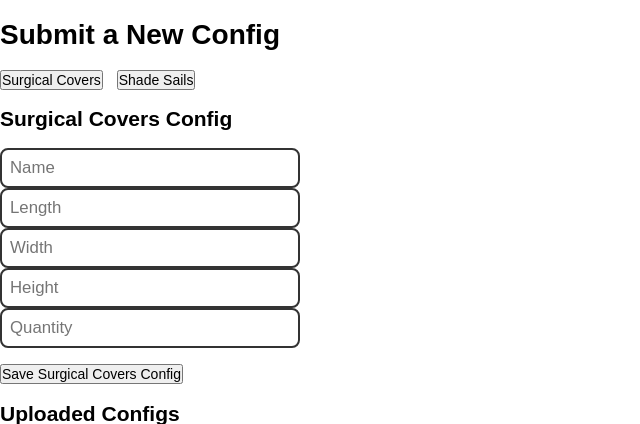
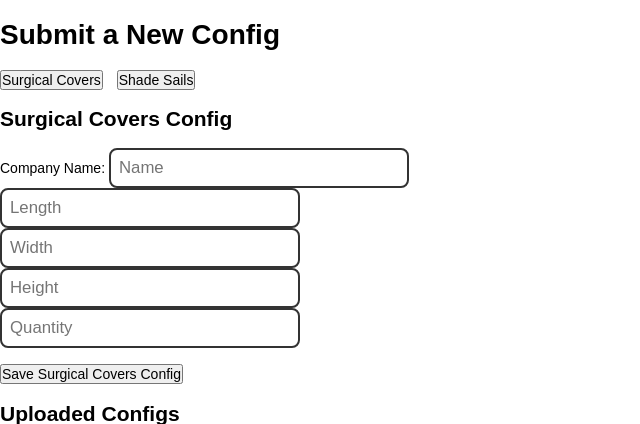
Before and after one commit to rTait30/autodraw_server, a Flask app: page /copelands in a window 1280 px wide. Shown: the top 424 px of the page, without its empty margins (0-640 px from the left). Run offline with Flask 3, Linux system fonts and the light colour scheme; data that the repository does not hold is empty.

Commit message:
surgical form logic

```diff
--- a/templates/index.html
+++ b/templates/index.html
@@ -17,7 +17,10 @@
     <div id="surgical" class="tab active">
         <h2>Surgical Covers Config</h2>
         <form id="formSurgical">
-            <input type="text" id="surgicalName" placeholder="Name"><br>
+            <label>
+                Company Name:
+                <input type="text" id="surgicalName" placeholder="Name"><br>
+            </label>
             <input type="number" id="surgicalLength" placeholder="Length"><br>
             <input type="number" id="surgicalWidth" placeholder="Width"><br>
             <input type="number" id="surgicalHeight" placeholder="Height"><br>
```
